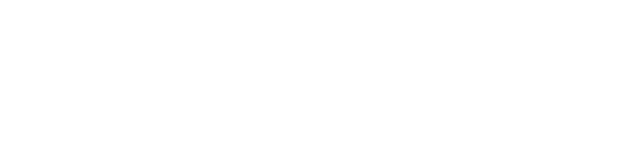
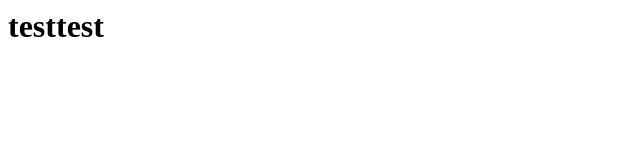
Before and after one commit to Diego-SP/DiegoSP, a plain HTML site: page index.html in a window 1280 px wide. Shown: the whole page, without its empty margins (0-640 px from the left). Drawn offline with Linux system fonts and the light colour scheme.

Commit message:
Update index.html

```diff
--- a/index.html
+++ b/index.html
@@ -1,8 +1,11 @@
 <html>
   <head>
-    <title></title>
+    <title>test</title>
     <meta content="">
     <style></style>
   </head>
-  <body></body>
+  <body>
+  <h1> testtest
+  </h1>
+    </body>
 </html>
```
